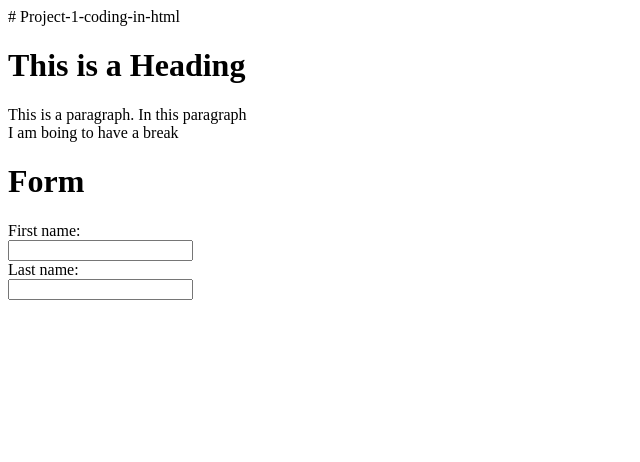
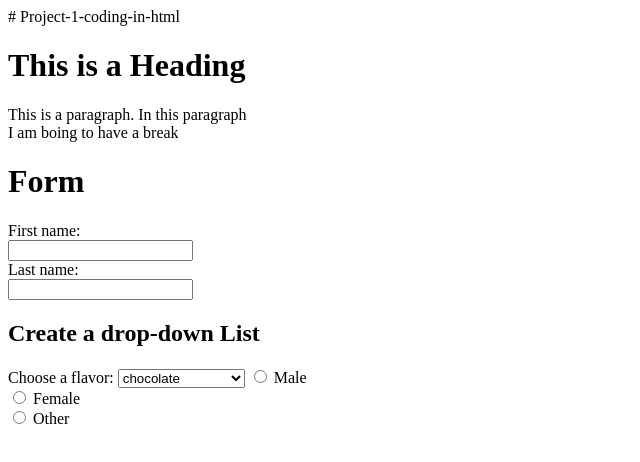
Before and after one commit to rydog1259/Project-1-coding-in-html, a plain HTML site: page index.html in a window 1280 px wide. Shown: the whole page, without its empty margins (0-640 px from the left). Drawn offline with Linux system fonts and the light colour scheme.

Commit message:
Update index.html

```diff
--- a/index.html
+++ b/index.html
@@ -2,6 +2,7 @@
 
 <!DOCTYPE html>
 <html>
+<meta charset="UTF-8">
 <head>
 <title>Page Title</title>
 </head>
@@ -18,3 +19,21 @@
   Last name:<br>
   <input type="text" name="password">
 </form>
+<h2>Create a drop-down List</h2>
+
+<label for="icecream">Choose a flavor:</label>
+
+<select id="icecream">
+  <option value="chocolate">chocolate</option>
+  <option value="vanilla">vanilla</option>
+  <option value="coffe">coffe</option>
+  <option value="cookies and cream">cookiesandcream</option>
+</select>
+
+
+<input type="radio" id="male" name="gender" value="male">
+<label for="male">Male</label><br>
+<input type="radio" id="female" name="gender" value="female">
+<label for="female">Female</label><br>
+<input type="radio" id="other" name="gender" value="other">
+<label for="other">Other</label>
```
